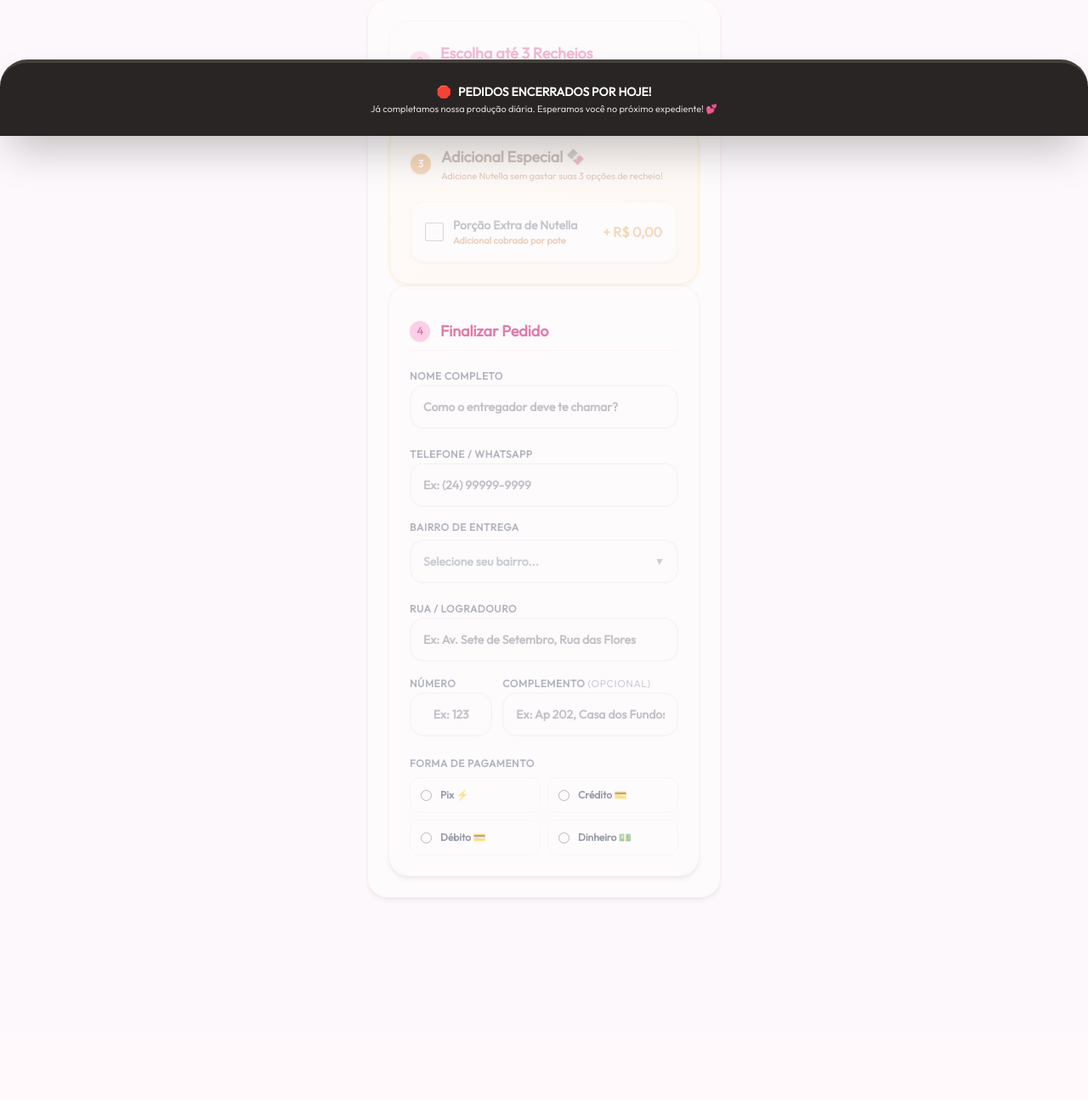
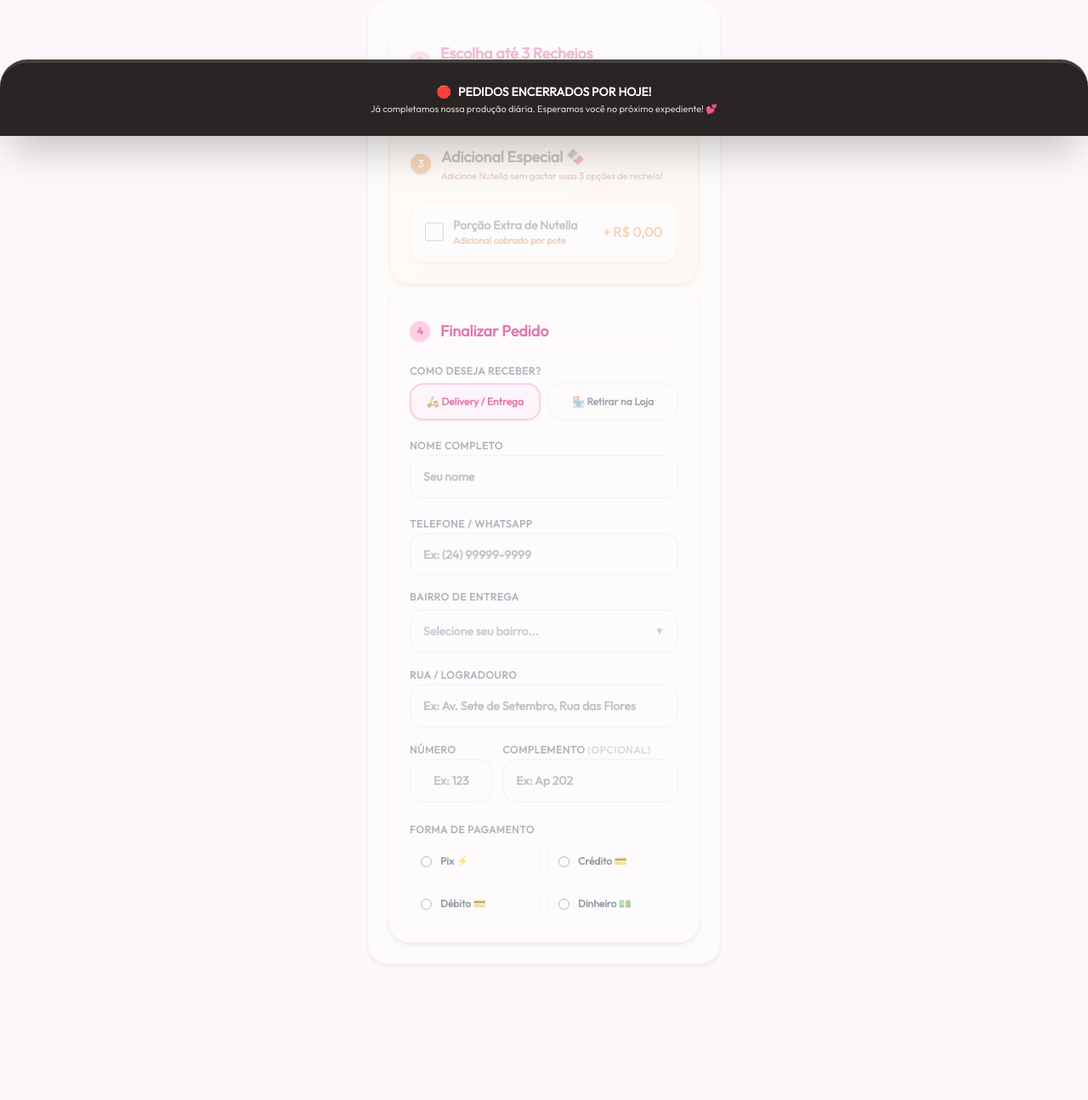
Before and after one commit to JoaoGabriel39359/System-E-commerce-, a FastAPI app: page / in a window 1280 px wide. Shown: the part 640-1935 px from the top of the page at 85% size. Before the commit the page ends 1699 px from the top, so only its background shows below. Run offline with FastAPI, Linux system fonts and the light colour scheme; data that the repository does not hold is empty.

Commit message:
adicionando botão retirada

```diff
--- a/static/js/app-cliente.js
+++ b/static/js/app-cliente.js
@@ -32,6 +32,9 @@ createApp({
             recheiosSelecionados: [],
             nutellaSelecionada: false,
 
+            // NOVO: Controle de Tipo de Entrega ('entrega' ou 'retirada')
+            tipoEntrega: 'entrega',
+
             // Array que guarda todos os copos adicionados ao carrinho
             itensNoCarrinho: [],
 
@@ -45,7 +48,7 @@ createApp({
             precisaTroco: null,
             valorTroco: '',
 
-            // Configurações lidas do HTML após o mount (evita DOM access em computed)
+            // Configurações lidas do HTML após o mount
             nutellaGratisAtiva: false,
             whatsappVendedor: '',
             lojaAbertaAtiva: true,
@@ -54,11 +57,11 @@ createApp({
             modalAdicionadoAberto: false,
             ultimoItemAdicionado: null,
 
-            // Controle do toast de aviso (ex: limite de recheios)
+            // Controle do toast de aviso
             toastMensagem: '',
             toastTimer: null,
 
-            // Dica 4: Estado da conexão de internet
+            // Estado da conexão de internet
             isOffline: !navigator.onLine,
 
             ingredientesDisponiveis: [],
@@ -76,7 +79,7 @@ createApp({
             this.isOffline = true;
         });
 
-        // 2. Lê as configurações dos inputs hidden vindos do HTML/Python com verificação segura
+        // 2. Lê as configurações dos inputs hidden vindos do HTML/Python
         const inputNutella = document.getElementById('nutella_gratis_config');
         if (inputNutella) {
             this.nutellaGratisAtiva = inputNutella.value === 'true';
@@ -99,7 +102,7 @@ createApp({
             console.error("Erro ao carregar dados iniciais no JS:", e);
         }
 
-        // 4. Conexão SSE (Server-Sent Events) para atualizações push em tempo real
+        // 4. Conexão SSE (Server-Sent Events) para atualizações em tempo real
         if (window.EventSource) {
             try {
                 const eventSource = new EventSource('/admin/api/status-stream');
@@ -112,15 +115,13 @@ createApp({
                         console.error("Erro ao processar pacote SSE:", e);
                     }
                 };
-                eventSource.onerror = () => {
-                    // Se falhar a transmissão contínua, o polling serve de backup
-                };
+                eventSource.onerror = () => { };
             } catch (errSse) {
                 console.warn("EventSource indisponível, usando polling de backup:", errSse);
             }
         }
 
-        // 5. Polling tradicional de backup a cada 10 segundos
+        // 5. Polling de backup a cada 10 segundos
         setInterval(async () => {
             try {
                 const response = await fetch('/admin/api/status-loja');
@@ -145,32 +146,26 @@ createApp({
             return "";
         },
         adicionalNutella() {
-            // Se a Nutella não foi marcada ou está em promoção no Admin, não cobra nada
             if (!this.nutellaSelecionada || this.nutellaGratisAtiva) {
                 return 0.00;
             }
-
-            // Se o botão de Nutella grátis estiver desligado no admin e o cliente marcou a opção:
-            if (this.tamanhoSelecionado === 22) return 2.00; // 350ML
-            if (this.tamanhoSelecionado === 27) return 3.00; // 500ML
-            if (this.tamanhoSelecionado === 37) return 5.00; // 1L
+            if (this.tamanhoSelecionado === 22) return 2.00;
+            if (this.tamanhoSelecionado === 27) return 3.00;
+            if (this.tamanhoSelecionado === 37) return 5.00;
             return 3.00;
         },
-        // Calcula o valor do copo que está sendo montado na tela agora
         precoItemAtual() {
             if (!this.tamanhoSelecionado) return 0.00;
             return this.tamanhoSelecionado + this.adicionalNutella;
         },
-        // Calcula a soma de TODOS os copos que já estão no carrinho
         subtotalItens() {
             return this.itensNoCarrinho.reduce((soma, item) => soma + item.precoTotal, 0);
         },
         totalCarrinhoComEntrega() {
-            return this.subtotalItens + this.taxaEntrega;
+            return this.subtotalItens + (this.tipoEntrega === 'retirada' ? 0 : this.taxaEntrega);
         },
-        // Soma os itens + a taxa de entrega única
         totalPedido() {
-            return this.subtotalItens + this.precoItemAtual + this.taxaEntrega;
+            return this.subtotalItens + this.precoItemAtual + (this.tipoEntrega === 'retirada' ? 0 : this.taxaEntrega);
         },
         totalFormatado() {
             return this.totalPedido.toFixed(2).replace('.', ',');
@@ -179,7 +174,6 @@ createApp({
 
     watch: {
         nutellaGratisAtiva(novoValor) {
-            // Se o status mudar com a página aberta, exibe aviso para o cliente
             if (novoValor) {
                 this.mostrarToast('🎉 Oba! Nutella está GRÁTIS hoje!');
             }
@@ -187,23 +181,29 @@ createApp({
     },
 
     methods: {
+        // NOVO: Alterna entre entrega e retirada na loja zerando/recalculando a taxa
+        selecionarTipoEntrega(tipo) {
+            this.tipoEntrega = tipo;
+            if (tipo === 'retirada') {
+                this.taxaEntrega = 0.00;
+            } else if (this.bairroSelecionado && this.bairrosMap[this.bairroSelecionado] !== undefined) {
+                this.taxaEntrega = parseFloat(this.bairrosMap[this.bairroSelecionado]);
+            }
+        },
+
         processarAtualizacaoStatus(data) {
             if (!data) return;
 
-            // 1. Loja aberta
             if (data.loja_aberta !== undefined) {
                 this.lojaAbertaAtiva = data.loja_aberta;
             }
 
-            // 2. Nutella grátis
             if (data.nutella_gratis !== undefined) {
                 this.nutellaGratisAtiva = (data.nutella_gratis === true || data.nutella_gratis === 'true');
             }
 
-            // 3. Ingredientes
             if (data.ingredientes) {
                 this.ingredientesMap = data.ingredientes;
-
                 this.recheiosSelecionados = this.recheiosSelecionados.filter(nome => {
                     if (this.ingredientesMap[nome] && !this.ingredientesMap[nome].disponivel) {
                         this.mostrarToast(`O recheio "${nome}" ficou indisponível no momento! 🍿`);
@@ -213,11 +213,9 @@ createApp({
                 });
             }
 
-            // 4. Bairros e taxas de entrega
             if (data.bairros) {
                 this.bairrosMap = data.bairros;
-
-                if (this.bairroSelecionado && this.bairrosMap[this.bairroSelecionado] !== undefined) {
+                if (this.tipoEntrega === 'entrega' && this.bairroSelecionado && this.bairrosMap[this.bairroSelecionado] !== undefined) {
                     const novaTaxa = parseFloat(this.bairrosMap[this.bairroSelecionado]);
                     if (this.taxaEntrega !== novaTaxa) {
                         this.taxaEntrega = novaTaxa;
@@ -227,7 +225,6 @@ createApp({
             }
         },
 
-        // Exibe um toast de aviso no topo da tela por alguns segundos
         mostrarToast(mensagem, duracao = 3000) {
             if (this.toastTimer) clearTimeout(this.toastTimer);
             this.toastMensagem = mensagem;
@@ -257,11 +254,12 @@ createApp({
         },
         clicarNoBairro(bairro, taxa) {
             this.bairroSelecionado = bairro;
+            if (this.tipoEntrega === 'entrega') {
                 this.taxaEntrega = parseFloat(taxa);
+            }
             this.abrirDropdownBairro = false;
         },
 
-        // Pega o copo atual e joga no carrinho, abrindo o modal de confirmação
         adicionarAoCarrinho() {
             if (!this.tamanhoSelecionado) {
                 this.mostrarToast('Por favor, escolha o tamanho do seu pote primeiro! 🍿');
@@ -273,14 +271,12 @@ createApp({
                 return;
             }
 
-            // Copia os recheios e adiciona a informação da Nutella isolada se marcada
             let recheiosFinais = [...this.recheiosSelecionados];
             if (this.nutellaSelecionada) {
                 const labelNutella = this.nutellaGratisAtiva ? 'Nutella (Grátis 🎉)' : 'Nutella (Adicional 🍫)';
                 recheiosFinais.push(labelNutella);
             }
 
-            // Cria o objeto do produto com a Nutella calculada a parte
             const novoItem = {
                 id: Date.now(),
                 tamanhoLabel: this.labelTamanho,
@@ -291,33 +287,26 @@ createApp({
             };
 
             this.itensNoCarrinho.push(novoItem);
-
-            // Guarda referência do item para o modal de confirmação
             this.ultimoItemAdicionado = novoItem;
             this.modalAdicionadoAberto = true;
 
-            // RESETA O RASCUNHO PARA O PRÓXIMO POTE:
             this.recheiosSelecionados = [];
             this.tamanhoSelecionado = null;
-            this.nutellaSelecionada = false; // 👈 RESETA A NUTELLA PARA O PRÓXIMO POTE
+            this.nutellaSelecionada = false;
         },
 
-        // Fecha o modal de confirmação e deixa o cliente montar mais
         continuarAdicionando() {
             this.modalAdicionadoAberto = false;
             this.ultimoItemAdicionado = null;
-            // Rola suavemente de volta ao topo para montar outro copo
             window.scrollTo({ top: 0, behavior: 'smooth' });
         },
 
-        // Fecha o modal de confirmação e abre o carrinho
         irParaCarrinhoDoModal() {
             this.modalAdicionadoAberto = false;
             this.ultimoItemAdicionado = null;
             this.carrinhoAberto = true;
         },
 
-        // Permite o cliente tirar um item do carrinho
         removerItemCarrinho(id) {
             this.itensNoCarrinho = this.itensNoCarrinho.filter(item => item.id !== id);
         },
@@ -332,20 +321,12 @@ createApp({
         voltarParaO_Cardapio() {
             this.carrinhoAberto = false;
         },
-        irParaO_Checkout() {
-            this.carrinhoAberto = false;
-            setTimeout(() => {
-                const checkoutSection = document.getElementById('checkout');
-                if (checkoutSection) {
-                    checkoutSection.scrollIntoView({ behavior: 'smooth', block: 'start' });
-                }
-            }, 180);
-        },
         irParaLinkWhatsApp() {
             if (this.linkWhatsPendente) {
                 window.location.href = this.linkWhatsPendente;
             }
         },
+
         async enviarPedido() {
             if (!this.lojaAbertaAtiva) {
                 this.mostrarToast('Desculpe, a loja fechou e não está mais aceitando pedidos hoje. 🛑');
@@ -363,8 +344,11 @@ createApp({
                 this.mostrarToast('Por favor, informe seu telefone/WhatsApp.');
                 return;
             }
+
+            // VALIDAÇÕES CONDICIONAIS DE ACORDO COM O TIPO DE ENTREGA
+            if (this.tipoEntrega === 'entrega') {
                 if (!this.bairroSelecionado) {
-                this.mostrarToast('Por favor, selecione seu bairro de entrega.');
+                    this.mostrarToast('Por favor, selecione seu bairro para entrega.');
                     return;
                 }
                 if (!this.enderecoRua.trim()) {
@@ -372,9 +356,11 @@ createApp({
                     return;
                 }
                 if (!this.enderecoNumero.trim()) {
-                this.mostrarToast('Por favor, informe o número da sua residência (ou coloque S/N).');
+                    this.mostrarToast('Por favor, informe o número da sua residência (ou S/N).');
                     return;
                 }
+            }
+
             if (!this.formaPagamento) {
                 this.mostrarToast('Por favor, selecione uma forma de pagamento.');
                 return;
@@ -402,9 +388,19 @@ createApp({
                 textoFormaPagamento = pagamentosMap[this.formaPagamento];
             }
 
-            let enderecoFinalParaO_Python = `${this.enderecoRua.trim()}, Nº ${this.enderecoNumero.trim()}`;
+            // PREPARA OS CAMPOS DE ACORDO COM ENTREGA OU RETIRADA
+            let enderecoFinalParaO_Python = '';
+            let bairroFinal = '';
+
+            if (this.tipoEntrega === 'retirada') {
+                bairroFinal = 'Retirada na Loja';
+                enderecoFinalParaO_Python = 'RETIRADA NO BALCAO';
+            } else {
+                bairroFinal = this.bairroSelecionado;
+                enderecoFinalParaO_Python = `${this.enderecoRua.trim()}, Nº ${this.enderecoNumero.trim()}`;
                 if (this.enderecoComplemento.trim()) {
                     enderecoFinalParaO_Python += ` - ${this.enderecoComplemento.trim()}`;
+                }
             }
 
             // Formatação do texto de múltiplos itens para o WhatsApp
@@ -418,18 +414,23 @@ createApp({
                 itensTextoWhatsApp += `• Valor do Pote: R$ ${item.precoTotal.toFixed(2).replace('.', ',')}\n\n`;
             });
 
+            const tipoEntregaTextoWhats = this.tipoEntrega === 'retirada'
+                ? `🏪 *RETIRADA NA LOJA*`
+                : `🛵 *DELIVERY / ENTREGA*`;
+
             const textoWhatsApp =
                 `🍫 *NOVO PEDIDO - DOCERIA DIVINO RECHEIO* 🍫\n\n` +
+                `📌 *MODO:* ${tipoEntregaTextoWhats}\n` +
                 `👤 *CLIENTE:*\n` +
                 `• *Nome:* ${this.nomeCliente.trim()}\n` +
                 `• *Telefone:* ${this.telefoneCliente.trim()}\n` +
-                `• *Endereço:* ${enderecoFinalParaO_Python}\n` +
-                `• *Bairro:* ${this.bairroSelecionado}\n\n` +
+                (this.tipoEntrega === 'entrega'
+                    ? `• *Endereço:* ${enderecoFinalParaO_Python}\n• *Bairro:* ${bairroFinal}\n\n`
+                    : `\n`) +
                 `🛒 *PRODUTOS PEDIDOS:*\n${itensTextoWhatsApp}` +
-                `💰 *PAGAMENTO & ENTREGA:*\n` +
-                `• *Forma de Pagamento:* ${textoFormaPagamento}\n` +
-                `• *Taxa de Entrega:* R$ ${this.taxaEntrega.toFixed(2).replace('.', ',')}\n` +
-                `• *Total Geral:* R$ ${this.totalFormatado}\n\n` +
+                `💰 *PAGAMENTO:* ${textoFormaPagamento}\n` +
+                `🛵 *Taxa de Entrega:* R$ ${(this.tipoEntrega === 'retirada' ? 0 : this.taxaEntrega).toFixed(2).replace('.', ',')}\n` +
+                `💵 *Total Geral:* R$ ${this.totalFormatado}\n\n` +
                 `_Pedido enviado do cardápio digital._`;
 
             this.linkWhatsPendente = this.whatsappVendedor
@@ -438,7 +439,7 @@ createApp({
 
             this.pedidoSucesso = true;
 
-            // Formatação para o backend do admin
+            // Formatação para o backend
             const nomesTamanhosUnificados = this.itensNoCarrinho.map(i => i.tamanhoLabel).join(' + ');
             const recheiosUnificadosArray = this.itensNoCarrinho.map(i => `${i.tamanhoLabel}(${i.recheios.join(', ')})`);
             const totalNutellaGeral = this.itensNoCarrinho.reduce((s, i) => s + i.adicionalNutella, 0);
@@ -447,12 +448,12 @@ createApp({
                 nome: this.nomeCliente.trim(),
                 telefone: this.telefoneCliente.trim(),
                 endereco: enderecoFinalParaO_Python,
-                bairro: this.bairroSelecionado,
+                bairro: bairroFinal,
                 tamanho: nomesTamanhosUnificados,
                 recheios: recheiosUnificadosArray,
                 adicional_nutella: totalNutellaGeral,
                 forma_pagamento: textoFormaPagamento,
-                taxa_entrega: this.taxaEntrega,
+                taxa_entrega: this.tipoEntrega === 'retirada' ? 0.00 : this.taxaEntrega,
                 total: this.totalPedido
             };
 
--- a/templates/cardapio.html
+++ b/templates/cardapio.html
@@ -182,9 +182,28 @@
                         <h3 class="font-extrabold text-lg text-pink-700">Finalizar Pedido</h3>
                     </div>
 
+                    <!-- MODO DE ENTREGA OU RETIRADA -->
+                    <div class="space-y-1.5">
+                        <label class="text-xs font-black text-gray-500 uppercase tracking-wider block">Como deseja
+                            receber?</label>
+                        <div class="grid grid-cols-2 gap-2">
+                            <button type="button" @click="selecionarTipoEntrega('entrega')"
+                                class="p-3 border-2 rounded-2xl text-xs font-extrabold flex items-center justify-center gap-2 transition-all cursor-pointer"
+                                :class="tipoEntrega === 'entrega' ? 'border-pink-300 bg-pink-100/50 text-pink-700 shadow-sm' : 'border-gray-100 text-gray-600 bg-white'">
+                                🛵 Delivery / Entrega
+                            </button>
+                            <button type="button" @click="selecionarTipoEntrega('retirada')"
+                                class="p-3 border-2 rounded-2xl text-xs font-extrabold flex items-center justify-center gap-2 transition-all cursor-pointer"
+                                :class="tipoEntrega === 'retirada' ? 'border-pink-300 bg-pink-100/50 text-pink-700 shadow-sm' : 'border-gray-100 text-gray-600 bg-white'">
+                                🏪 Retirar na Loja
+                            </button>
+                        </div>
+                    </div>
+
+                    <!-- DADOS DO CLIENTE -->
                     <div class="space-y-1.5">
                         <label class="text-xs font-black text-gray-500 uppercase tracking-wider">Nome Completo</label>
-                        <input type="text" v-model="nomeCliente" placeholder="Como o entregador deve te chamar?"
+                        <input type="text" v-model="nomeCliente" placeholder="Seu nome"
                             class="w-full p-3.5 border-2 border-gray-100 rounded-2xl text-sm font-semibold focus:outline-none focus:border-pink-300 transition-all">
                     </div>
 
@@ -195,6 +214,8 @@
                             class="w-full p-3.5 border-2 border-gray-100 rounded-2xl text-sm font-semibold focus:outline-none focus:border-pink-300 transition-all">
                     </div>
 
+                    <!-- CAMPOS DE ENDEREÇO (SÓ APARECEM SE TIPOENTREGA === 'ENTREGA') -->
+                    <div v-if="tipoEntrega === 'entrega'" class="space-y-3 transition-all duration-300">
                         <div class="space-y-1.5 relative">
                             <label class="text-xs font-black text-gray-500 uppercase tracking-wider block">Bairro de
                                 Entrega</label>
@@ -228,7 +249,6 @@
                             </div>
                         </div>
 
-                    <div class="space-y-3">
                         <div class="space-y-1.5">
                             <label class="text-xs font-black text-gray-500 uppercase tracking-wider">Rua /
                                 Logradouro</label>
@@ -247,11 +267,16 @@
                             <div class="col-span-2 space-y-1.5">
                                 <label class="text-xs font-black text-gray-500 uppercase tracking-wider">Complemento
                                     <span class="text-gray-400 font-normal">(Opcional)</span></label>
-                                <input type="text" v-model="enderecoComplemento"
-                                    placeholder="Ex: Ap 202, Casa dos Fundos"
+                                <input type="text" v-model="enderecoComplemento" placeholder="Ex: Ap 202"
                                     class="w-full p-3.5 border-2 border-gray-100 rounded-2xl text-sm font-semibold focus:outline-none focus:border-pink-300 transition-all">
                             </div>
                         </div>
+                    </div>
+
+                    <div v-else class="bg-pink-50 p-4 rounded-2xl border border-pink-200 text-center space-y-1">
+                        <span class="text-sm font-black text-pink-800 block">🏪 Retirada no Balcão</span>
+                        <p class="text-xs font-medium text-pink-700">Seu pedido será preparado para você retirar
+                            diretamente na doceria. Não há cobrança de taxa de entrega!</p>
                     </div>
 
                     <div class="space-y-2 pt-2">
```
Lines whose indentation alone changed are shown as unchanged.
